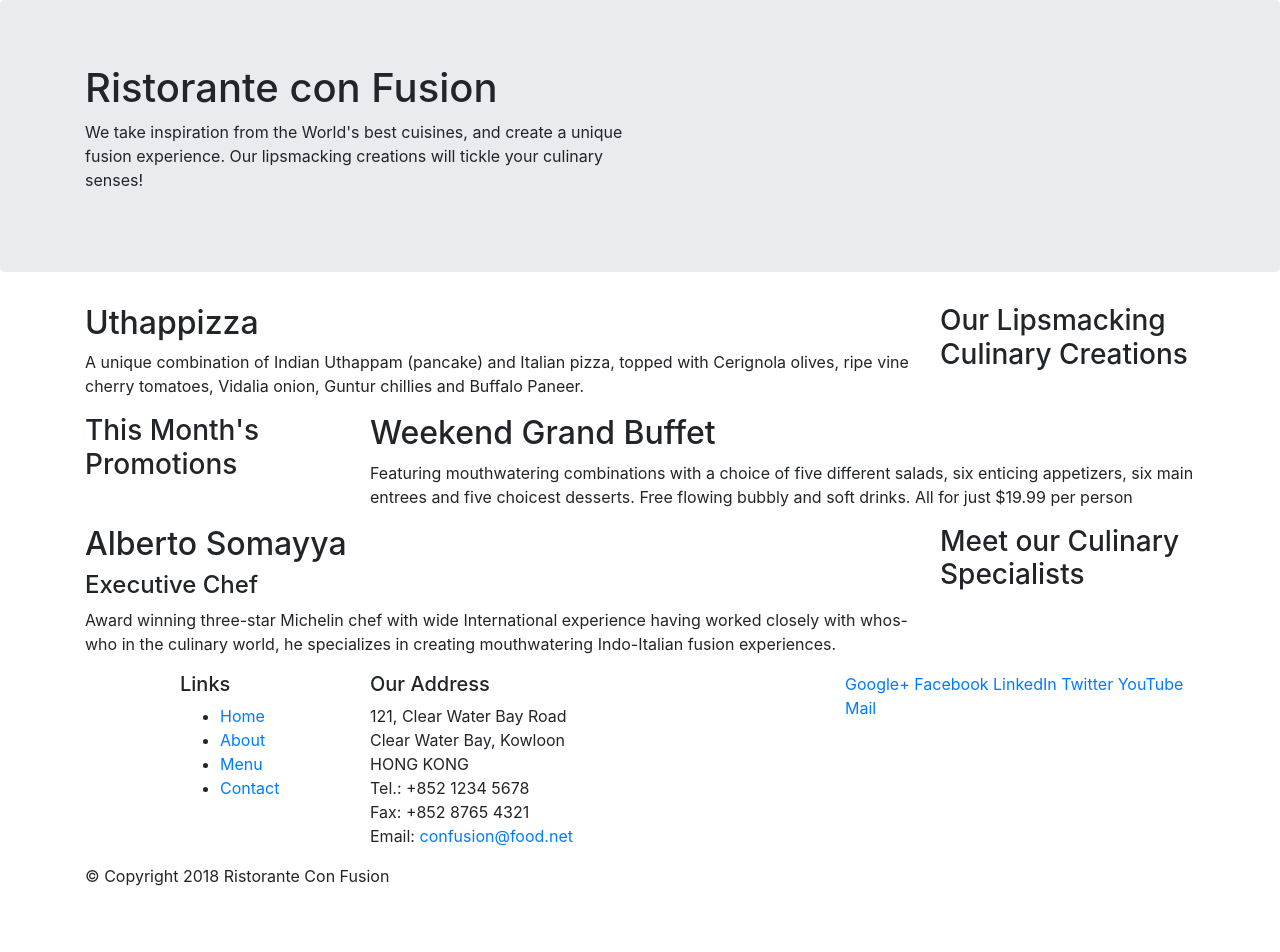
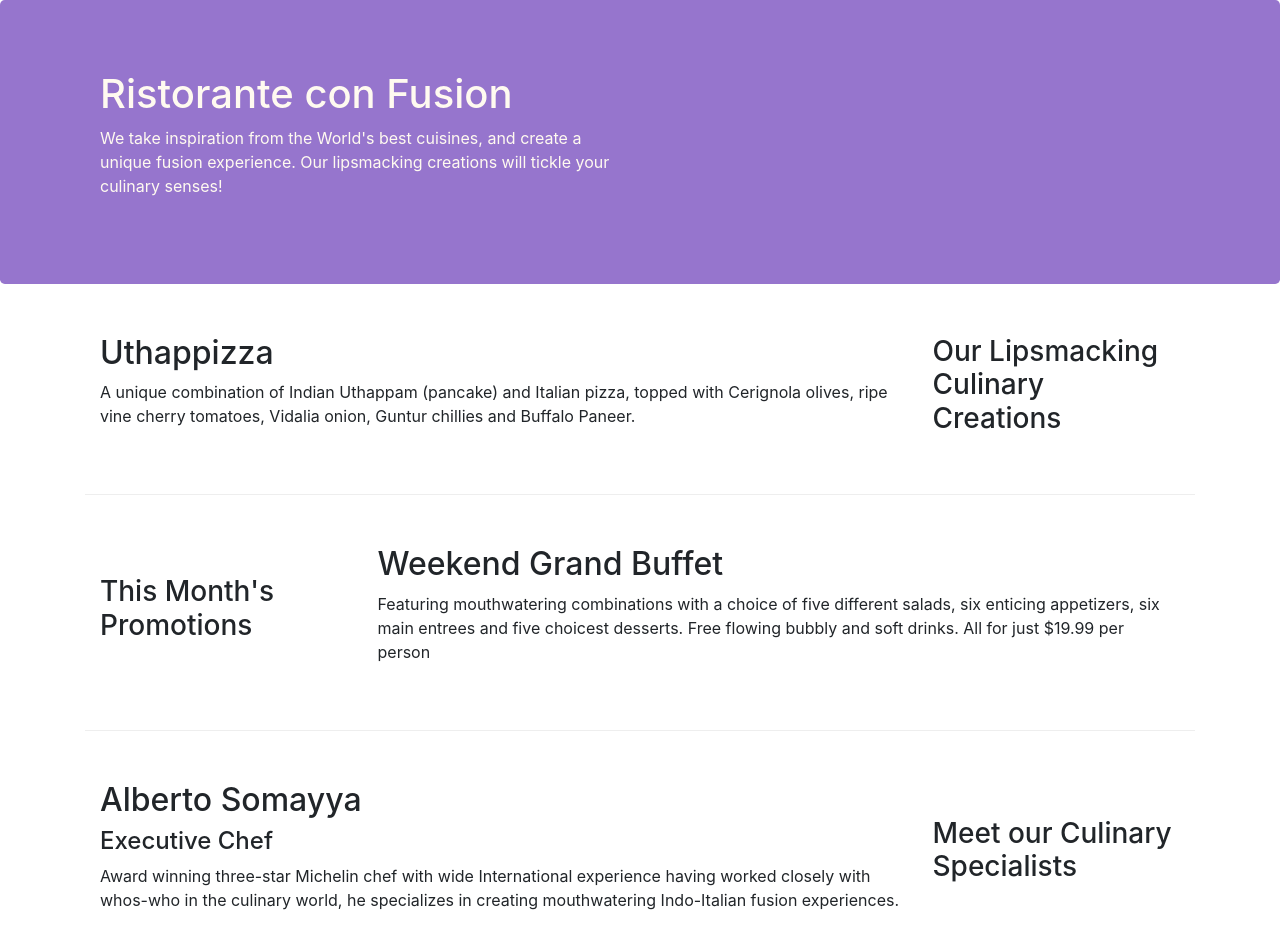
Before and after one commit to Bahaagac/Front-End-Web-UI-Frameworks-and-Tools-Bootstrap-4, a website: page index.html in a window 1280 px wide. Shown: the top 952 px of the page. Before the commit the page ends 904 px from the top, so only its background shows below. Drawn offline with nearby package versions, Linux system fonts and the light colour scheme.

Commit message:
Bootstrap Grid Part Two

```diff
--- /dev/null
+++ b/css/styles.css
@@ -0,0 +1,30 @@
+.row-header {
+    margin: 0px auto;
+    padding: 0px auto;
+}
+
+.row-content {
+    margin: 0px auto;
+    padding: 50px 0px 50px 0px;
+    border-bottom: 1px ridge;
+    min-height:İ 400px;
+}
+
+.footer {
+    background-color: #D1C4E9;
+    margin: 0px auto;
+    padding: 20px 0px 20px 0px;
+}
+
+.jumbotron {
+    padding: 70px 30px 70px 30px;
+    margin: 0px auto;
+    background: #9675CD;
+    color:floralwhite;
+}
+
+.adress {
+    font-size : 80%;
+    margin: 0px;
+    color: #0f0f0f;
+}
--- a/index.html
+++ b/index.html
@@ -9,6 +9,7 @@
 
     <!-- Bootstrap CSS -->
     <link rel="stylesheet" href="node_modules/bootstrap/dist/css/bootstrap.min.css">
+    <link rel="stylesheet" href="./css/styles.css">
     <title>Ristorante Con Fusion</title>
 </head>
 
@@ -16,7 +17,7 @@
 
     <header class="jumbotron">
         <div class="container">
-            <div class="row">
+            <div class="row row-header">
                 <div class="col-12 col-sm-6">
                     <h1>Ristorante con Fusion</h1>
                     <p>We take inspiration from the World's best cuisines, and create a unique fusion experience. Our lipsmacking creations will tickle your culinary senses!</p>
@@ -28,7 +29,7 @@
     </header>
 
     <div class="container">
-        <div class="row">
+        <div class="row row-content align-items-center">
             <div class="col-12 col-sm-4 order-sm-last col-md-3">
                 <h3>Our Lipsmacking Culinary Creations</h3>
             </div>
@@ -39,7 +40,7 @@
         </div>
 
 
-        <div class="row">
+        <div class="row row-content align-items-center">
             <div class="col-12 col-sm-4 col-md-3">
                 <h3>This Month's Promotions</h3>
             </div>
@@ -49,7 +50,7 @@
             </div>
         </div>
 
-        <div class ="row">
+        <div class ="row row-content align-items-center">
             <div class="col-12 col-sm-4 order-sm-last col-md-3">
                 <h3>Meet our Culinary Specialists</h3>
             </div>
@@ -61,12 +62,12 @@
         </div>
     </div>
 
-    <footer>
+    <footer class="footer">
         <div class="container">
             <div class="row">
                 <div class="col-4 offset-1 col-sm-2">
                     <h5>Links</h5>
-                    <ul>
+                    <ul class="list-unstyled">
                         <li><a href="#">Home</a></li>
                         <li><a href="#">About</a></li>
                         <li><a href="#">Menu</a></li>
@@ -75,7 +76,7 @@
                 </div>
                 <div class="col-7 col-sm-5">
                     <h5>Our Address</h5>
-                    <address>
+                    <address class="adress">
 		              121, Clear Water Bay Road<br>
 		              Clear Water Bay, Kowloon<br>
 		              HONG KONG<br>
@@ -84,8 +85,8 @@
 		              Email: <a href="mailto:confusion@food.net">confusion@food.net</a>
 		           </address>
                 </div>
-                <div class="col-12 col-sm-4">
-                    <div>
+                <div class="col-12 col-sm-4 align-self-center">
+                    <div class="text-center">
                         <a href="http://google.com/+">Google+</a>
                         <a href="http://www.facebook.com/profile.php?id=">Facebook</a>
                         <a href="http://www.linkedin.com/in/">LinkedIn</a>
@@ -95,7 +96,7 @@
                     </div>
                 </div>
            </div>
-           <div class="row">
+           <div class="row justify-content-center">
                 <div class="col-auto">
                     <p>© Copyright 2018 Ristorante Con Fusion</p>
                 </div>
```
